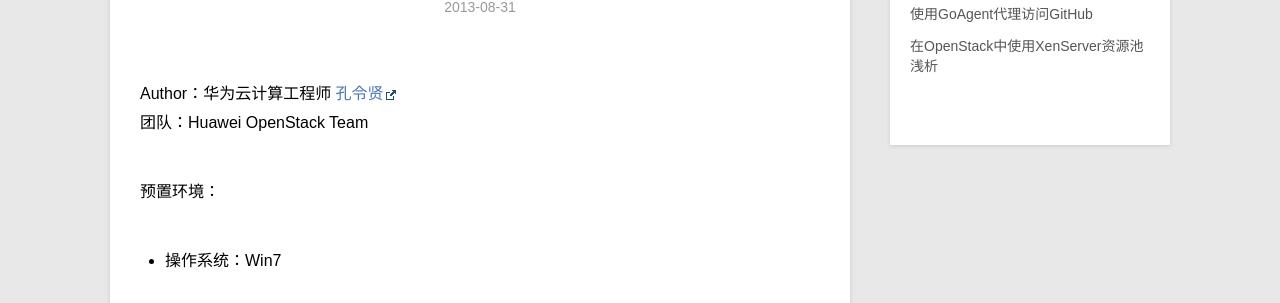
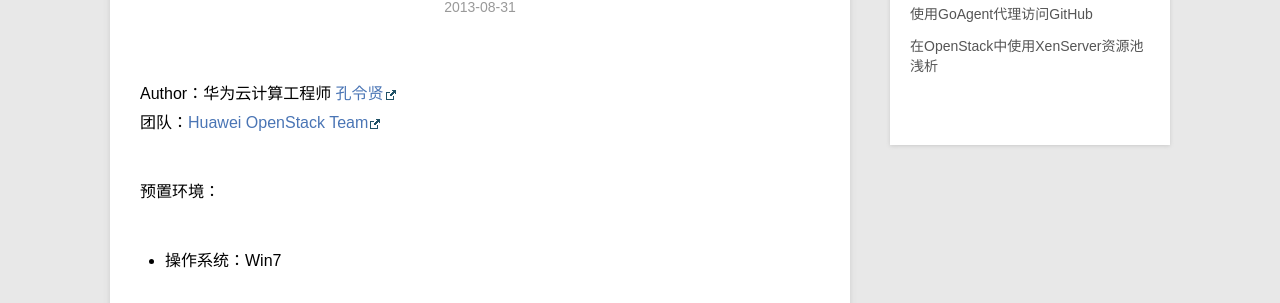
Before and after one commit to kiwik/openstack-huawei.github.io, a Jekyll site: the page built from _posts/blog/2013-08-31-git-goagent.md, in a window 1280 px wide. Shown: the part 175-478 px from the top of the page. Built offline with Jekyll 4.4.1, drawn with Linux system fonts in a browser that asks for light colours; Markdown is read by kramdown in place of the engine named in the settings; part of the change alters nothing that is shown.

```diff
--- a/_posts/blog/2013-08-31-git-goagent.md
+++ b/_posts/blog/2013-08-31-git-goagent.md
@@ -6,7 +6,7 @@ description: 在大陆活着是那么的艰难……
 ---
 
 Author：华为云计算工程师 [孔令贤](http://weibo.com/lingxiankong)
-团队：Huawei OpenStack Team
+团队：[Huawei OpenStack Team](http://openstack-huawei.github.io/)
 
 预置环境：
 - 操作系统：Win7
```
